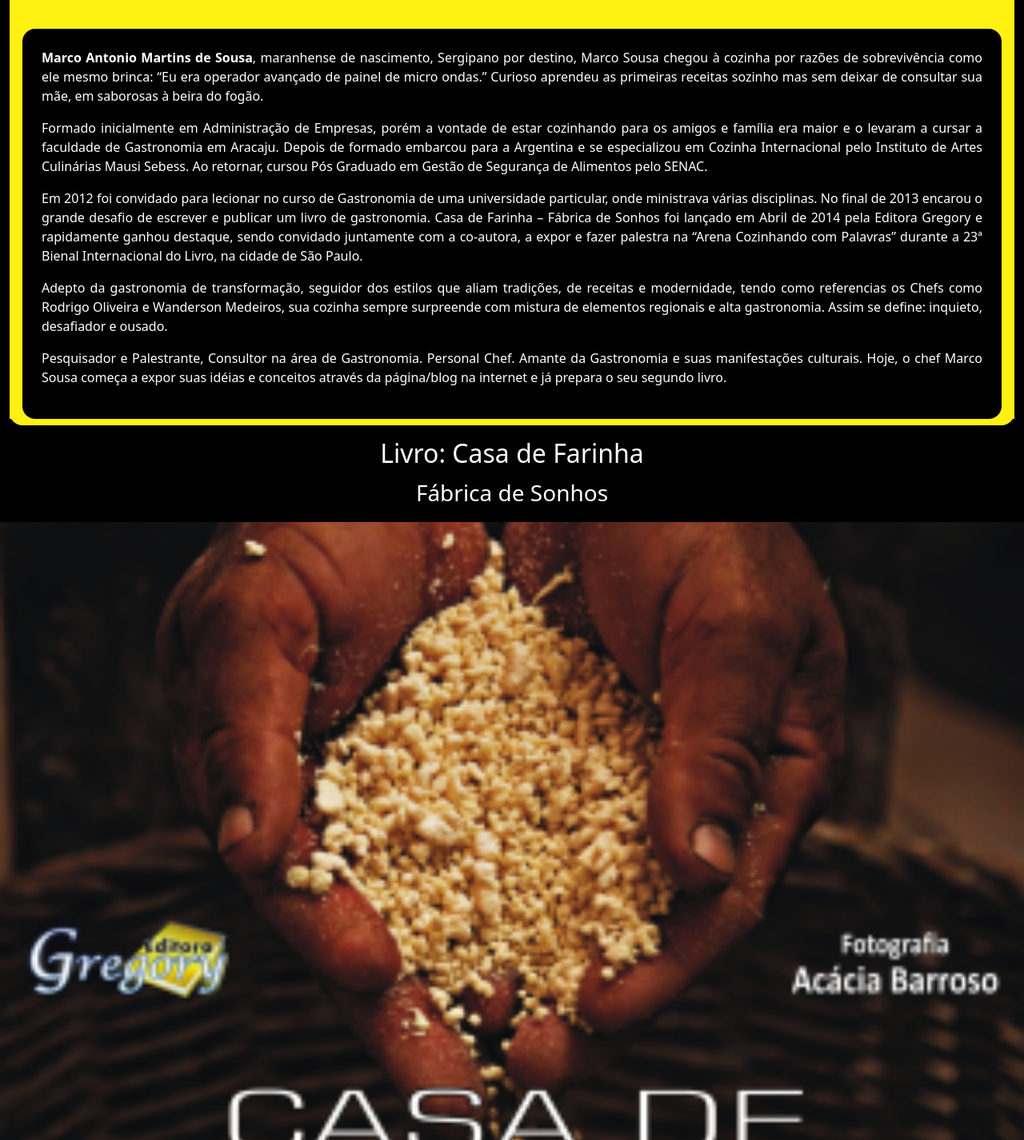
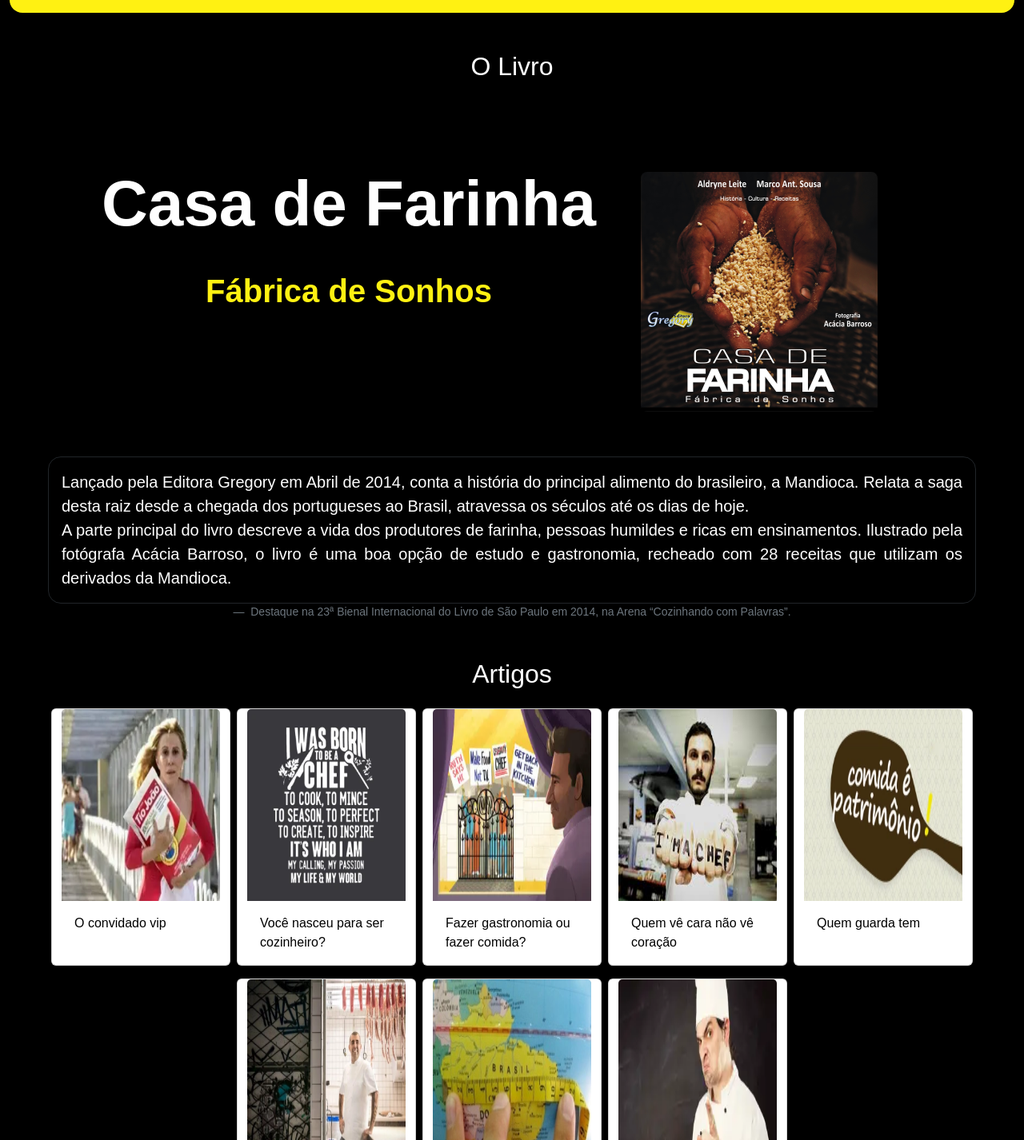
Before and after one commit to Dcassis/natrilhadocozinheiro, a website: page index.html in a window 1280 px wide. Shown: the part 1374-2800 px from the top of the page at 80% size. Drawn offline with nearby package versions, Linux system fonts and the light colour scheme.

Commit message:
adição de seções

```diff
--- a/index.html
+++ b/index.html
@@ -14,7 +14,7 @@
     <link rel="stylesheet" href="style.css" />
   </head>
   <body>
-    <header>
+    <header class="bg-black">
       <nav class="navbar navbar-expand-lg">
         <div class="container-fluid d-flex flex-row">
           <a class="navbar-brand" href="#"
@@ -30,8 +30,8 @@
             aria-label="Toggle navigation"
           >
             <span class="navbar-toggler-icon"></span>
-          </button>
-          <div class="collapse navbar-collapse" id="navbarText">
+          </button >
+          <div  class="collapse navbar-collapse" id="navbarText">
             <ul class="navbar-nav mx-auto mb-1 mb-lg-0">
               <li class="nav-item">
                 <a class="nav-link active" aria-current="page" href="#"
@@ -62,104 +62,147 @@
       </nav>
     </header>
 
-    <section class="container-fluid">
+    <section class="container-fluid bg-black">
       <img
         id="banner"
-        class="mx-auto w-100"
+        class="w-100"
         src="./assets/banner.jpg"
         alt="banner da trilha do cozinheiro"
       />
 
-      <h1 class="fs-3 text-center py-5">Sobre o Chef Marco Sousa</h1>
+      <section>
+      <h1 class="fs-2 text-center py-5">Sobre o Chef Marco Sousa</h1>
 
       <div
         id="sobre"
-        class="container-fluid-md mt-2 py-2 rounded-4"
+        class="container-fluid-md py-2 text-center rounded-4"
         style="background-color: #fff112"
       >
-        <div
-          class="container-fluid-md"
-          style="background-color: #fff112"
-        >
+      <div class="row">
+      <div class="col d-flex flex-wrap">
           <img
-            class="col-md-5 p-5 m-5 rounded-4" style="max-width: 80%;"
+            class="col p-5 w-75
+            m-5 rounded-4 bg-black justify-content-center"
             src="./assets/imgSobre.png"
             alt="foto do Chef Marco Sousa"
           />
-          <img
-            class="col-md-5 p-5 m-5 rounded-4" style="max-width: 80%;"
-            src="./assets/marco2.webp"
-            alt="foto do Chef Marco, vestido de preto na cozinha"
-          />
+      </div>
 
-        <div id="textChef" class="mx-3 p-4 rounded-4">
+        <div id="textChef" class="col m-5 p-5 rounded-4 bg-black">
           <p>
-            <b>Marco Antonio Martins de Sousa</b>, maranhense de nascimento,
-            Sergipano por destino, Marco Sousa chegou à cozinha por razões de
-            sobrevivência como ele mesmo brinca: “Eu era operador avançado de
-            painel de micro ondas.” Curioso aprendeu as primeiras receitas
-            sozinho mas sem deixar de consultar sua mãe, em saborosas à beira do
-            fogão.
+            <strong>Marco Antonio Martins de Sousa</strong> chegou à cozinha por razões de
+            sobrevivência: “Eu era operador avançado de
+            painel de micro-ondas.” Curioso, aprendeu as primeiras receitas
+            sozinho mas sem deixar de consultar sua mãe.
           </p>
 
           <p>
-            Formado inicialmente em Administração de Empresas, porém a vontade
-            de estar cozinhando para os amigos e família era maior e o levaram a
-            cursar a faculdade de Gastronomia em Aracaju. Depois de formado
-            embarcou para a Argentina e se especializou em Cozinha Internacional
-            pelo Instituto de Artes Culinárias Mausi Sebess. Ao retornar, cursou
-            Pós Graduado em Gestão de Segurança de Alimentos pelo SENAC.
+            Formado em Administração de Empresas e Gastronomia. É especializado em Cozinha Internacional pelo Instituto de Artes Culinárias Mausi Sebess, na Argentina e pós-graduado em Gestão de Segurança de Alimentos pelo SENAC. Lecionou no curso de Gastronomia de uma
+            universidade particular.
           </p>
           <p>
-            Em 2012 foi convidado para lecionar no curso de Gastronomia de uma
-            universidade particular, onde ministrava várias disciplinas. No
-            final de 2013 encarou o grande desafio de escrever e publicar um
-            livro de gastronomia. Casa de Farinha – Fábrica de Sonhos foi
-            lançado em Abril de 2014 pela Editora Gregory e rapidamente ganhou
-            destaque, sendo convidado juntamente com a co-autora, a expor e
-            fazer palestra na “Arena Cozinhando com Palavras” durante a 23ª
-            Bienal Internacional do Livro, na cidade de São Paulo.
+            Em 2014, lançou o livro: Casa de Farinha – Fábrica de Sonhos, pela Editora Gregory, sendo convidado a expor e palestrar na “Arena Cozinhando com Palavras” durante a 23ª Bienal Internacional do Livro, na cidade de São Paulo.
           </p>
 
           <p>
-            Adepto da gastronomia de transformação, seguidor dos estilos que
-            aliam tradições, de receitas e modernidade, tendo como referencias
-            os Chefs como Rodrigo Oliveira e Wanderson Medeiros, sua cozinha
-            sempre surpreende com mistura de elementos regionais e alta
-            gastronomia. Assim se define: inquieto, desafiador e ousado.
+            Inquieto, desafiador e ousado, é adepto da gastronomia de transformação, alia tradições de receitas e modernidade. Suas referencias são os Chefs Rodrigo Oliveira e Wanderson Medeiros.
           </p>
 
           <p>
             Pesquisador e Palestrante, Consultor na área de Gastronomia.
             Personal Chef. Amante da Gastronomia e suas manifestações culturais.
-            Hoje, o chef Marco Sousa começa a expor suas idéias e conceitos
-            através da página/blog na internet e já prepara o seu segundo livro.
+            Hoje, expõe suas idéias e conceitos nesta página e prepara o segundo livro.
           </p>
+        </div>
+      </div>
+    </div>
+    </section>
+
+    <section class="bg-black">
+      <div class="text-center mx-auto py-5 fs-2 bg-black">
+        <h2>O Livro</h2>
+      </div>
+      <div class="container-fluid-md col-12 d-flex  flex-wrap justify-content-center  bg-black text-white rounded-4">
+          <p class="text-white fw-bolder display-1 text-center mt-5">Casa de Farinha <br> <span class="fs-1" style="color:#fff112">
+            Fábrica de Sonhos</span></p>
+          <img class="bg-black p-2 m-5 rounded-4 text-center" src="./assets/livro.webp" alt="Foto da capa do livro: Casa de Farinha">
+          <figure class="text-center px-5">
+            <blockquote class="blockquote">
+              <p ID="livro" class="d-flex col-12 fw-large mx-auto p-3 border border-dark bg-black text-WHITE rounded-4">Lançado pela Editora Gregory em Abril de 2014, conta a história do principal alimento do brasileiro, a Mandioca. Relata a saga desta raiz desde a chegada dos portugueses ao Brasil, atravessa os séculos até os dias de hoje.<br>
+
+              A parte principal do livro descreve a vida dos produtores de farinha, pessoas humildes e ricas em ensinamentos.
+              Ilustrado pela fotógrafa Acácia Barroso, o livro é uma boa opção de estudo e gastronomia, recheado com 28 receitas que utilizam os derivados da Mandioca.</p>
+            </blockquote>
+            <figcaption class="blockquote-footer">
+              Destaque na 23ª Bienal Internacional do Livro de São Paulo em 2014, na Arena “Cozinhando com Palavras”.<cite title="Source Title"></cite>
+            </figcaption>
+          </figure>
         </div>
       </div>
     </section>
 
-    <section id="olivro">
+    <section id="artigos">
+      <div class="text-center mx-auto py-3 fs-2 bg-black">
+        <h2>Artigos</h2>
+      </div>
       <div class="container-fluid-md">
-        <div class="text-center mx-auto py-3 fs-3">
-          <h2>Livro: Casa de Farinha</h2>
-          <p>Fábrica de Sonhos</p>
+        <div class="grid gap-2 row-gap-3 row justify-content-center">
+          <div class="card" style="width: 14rem;">
+            <img src="./assets/convidadoVip.webp" class="card-img-top" alt="capa do artigo O convidado Vip">
+            <div class="card-body">
+              <p class="card-text text-black">O convidado vip</p>
+            </div>
+          </div>
+          <div class="card" style="width: 14rem;">
+            <img src="./assets/voceNasceuParaSer.webp" class="card-img-top" alt="capa do artigo Você voce Nasceu Para Ser cozinheiro">
+            <div class="card-body">
+              <p class="card-text text-black">Você nasceu para ser cozinheiro?</p>
+            </div>
+          </div>
+          <div class="card" style="width: 14rem;">
+            <img src="./assets/fazerGastronomiaOuComida.webp" class="card-img-top" alt="capa artigo fazer Gastronomia Ou Comida">
+            <div class="card-body">
+              <p class="card-text text-black">Fazer gastronomia ou fazer comida?</p>
+            </div>
+          </div>
+          <div class="card" style="width: 14rem;">
+            <img src="./assets/quemVeCara.jpg" class="card-img-top" alt="capa artigo quem vê cara não vê coração">
+            <div class="card-body">
+              <p class="card-text text-black">Quem vê cara não vê coração</p>
+            </div>
+          </div>
+          <div class="card" style="width: 14rem;">
+            <img src="./assets/quemGuardaTem.webp" class="card-img-top" alt="capa artigo quem guarda tem">
+            <div class="card-body">
+              <p class="card-text text-black">Quem guarda tem</p>
+            </div>
+          </div>
+        </div>
 
-          <div style="height:100vh; background-image: url(./assets/livro.webp); background-size: 100vw; background-position: center; background-repeat: no-repeat; background-attachment: fixed; "></div>
+        <div class="row grid justify-content-center gap-2 mt-3">
+          <div class="card" style="width: 14rem;">
+            <img src="./assets/vivaOTorresmo.webp" class="card-img-top" alt="capa artigo Viva o torresmo">
+            <div class="card-body">
+              <p class="card-text text-black">Viva o Torresmo entre Confit e Nitrogênio líquido</p>
+            </div>
           </div>
-          <div id="livro" class="container mx-auto px-5">
-          <p>
-          Lançado pela Editora Gregory em Abril de 2014, conta a história do principal alimento do brasileiro, a Mandioca. Relata a saga desta raiz desde a chegada dos portugueses ao Brasil, atravessa os séculos até os dias de hoje.</p>
-
-          <p> A parte principal do livro descreve a vida dos produtores de farinha, pessoas humildes e ricas em ensinamentos.
-          Ilustrado pela fotógrafa Acácia Barroso, o livro é uma boa opção de estudo e gastronomia, recheado com 28 receitas que utilizam os derivados da Mandioca.</p>
-
-          <p>Pode ser adquirido através do site: <a href="http://www.livrariagregory.com.br" target="_blank">http://www.livrariagregory.com.br</a></p>
-          <p>O livro foi destaque na 23ª Bienal Internacional do Livro de São Paulo em 2014, dentro da programação da Arena “Cozinhando com Palavras”</p>
-        </div>
+          <div class="card" style="width: 14rem;">
+            <img src="./assets/tamanhoBrasil.webp" class="card-img-top" alt="capa artigo QUAL O VERDADEIRO TAMANHO DO BRASIL ?">
+              <p class="card-text text-black">Qual o Verdadeiro Tamanho do Brasil? </p>
+          </div>
+          <div class="card" style="width: 14rem;">
+            <img src="./assets/mundoTransformacao.webp" class="card-img-top" alt="capa artigo o mundo está em transformção">
+            <div class="card-body">
+              <p class="card-text text-black">O mundo está em transformação, a gastronomia não!!! </p>
+            </div>
+          </div>
         </div>
       </div>
     </section>
+
+    <footer>
+
+    </footer>
 
     <script
       src="https://cdn.jsdelivr.net/npm/bootstrap@5.3.2/dist/js/bootstrap.bundle.min.js"
--- a/style.css
+++ b/style.css
@@ -3,7 +3,11 @@
   margin: 0;
   padding: 0;
   max-width: 1366px;
-  background-color: black;
+  color: white;
+  font-family: sans-serif;
+}
+
+#botaoMenu{
   color: white;
 }
 
@@ -18,6 +22,7 @@
   align-items: center;
 }
 
+
 #textChef{
   text-align: justify;
   font-size: medium;
@@ -26,3 +31,8 @@
 #livro{
   text-align: justify;
 }
+
+#artigos img{
+  height: 30vh;
+
+}
```
Also changed, not shown: assets/convidadoVip.webp (added), assets/fazerGastronomiaOuComida.webp (added), assets/mundoTransformacao.webp (added), assets/quemGuardaTem.webp (added), assets/quemVeCara.jpg (added), assets/tamanhoBrasil.webp (added), assets/vivaOTorresmo.webp (added), assets/voceNasceuParaSer.webp (added).
